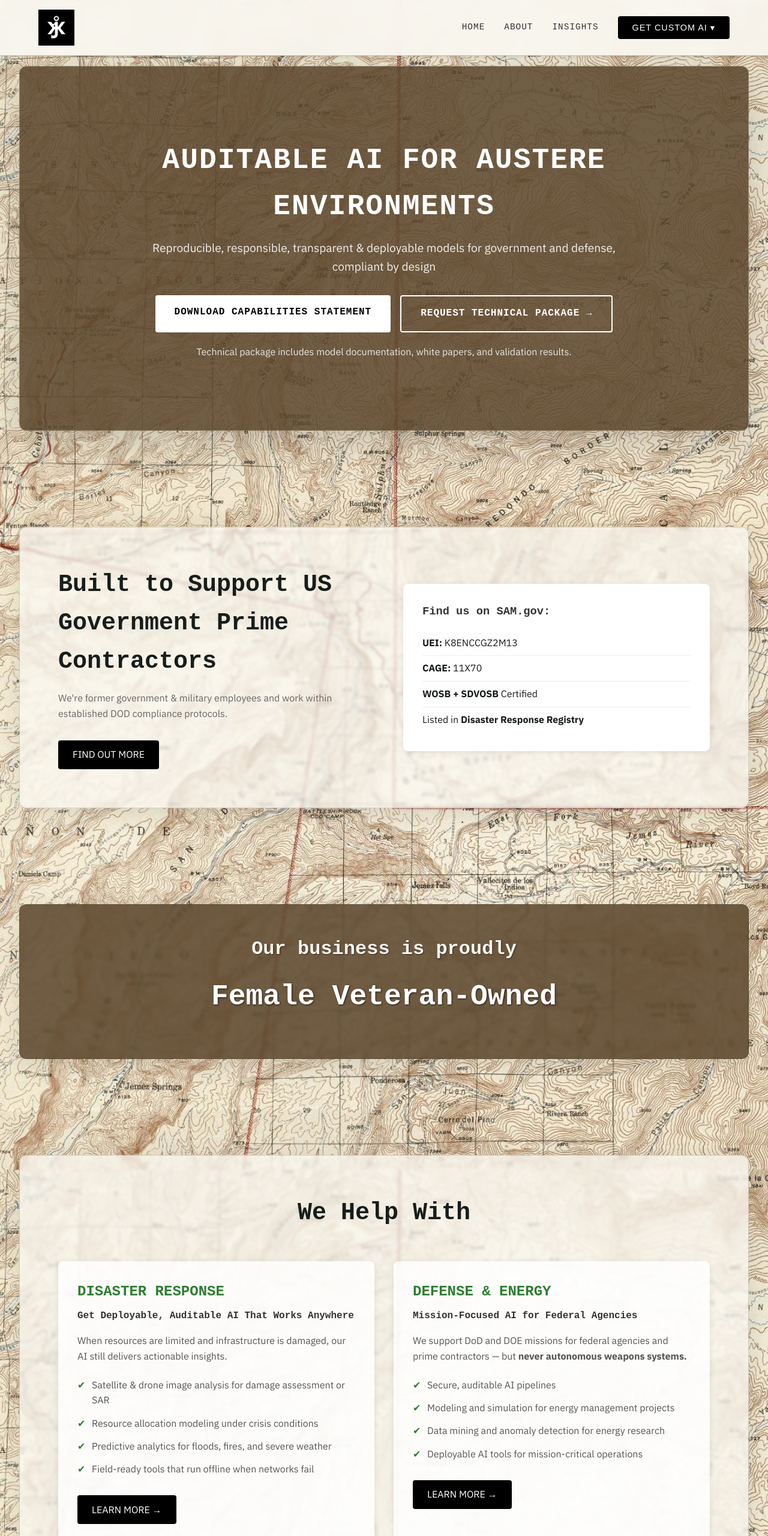
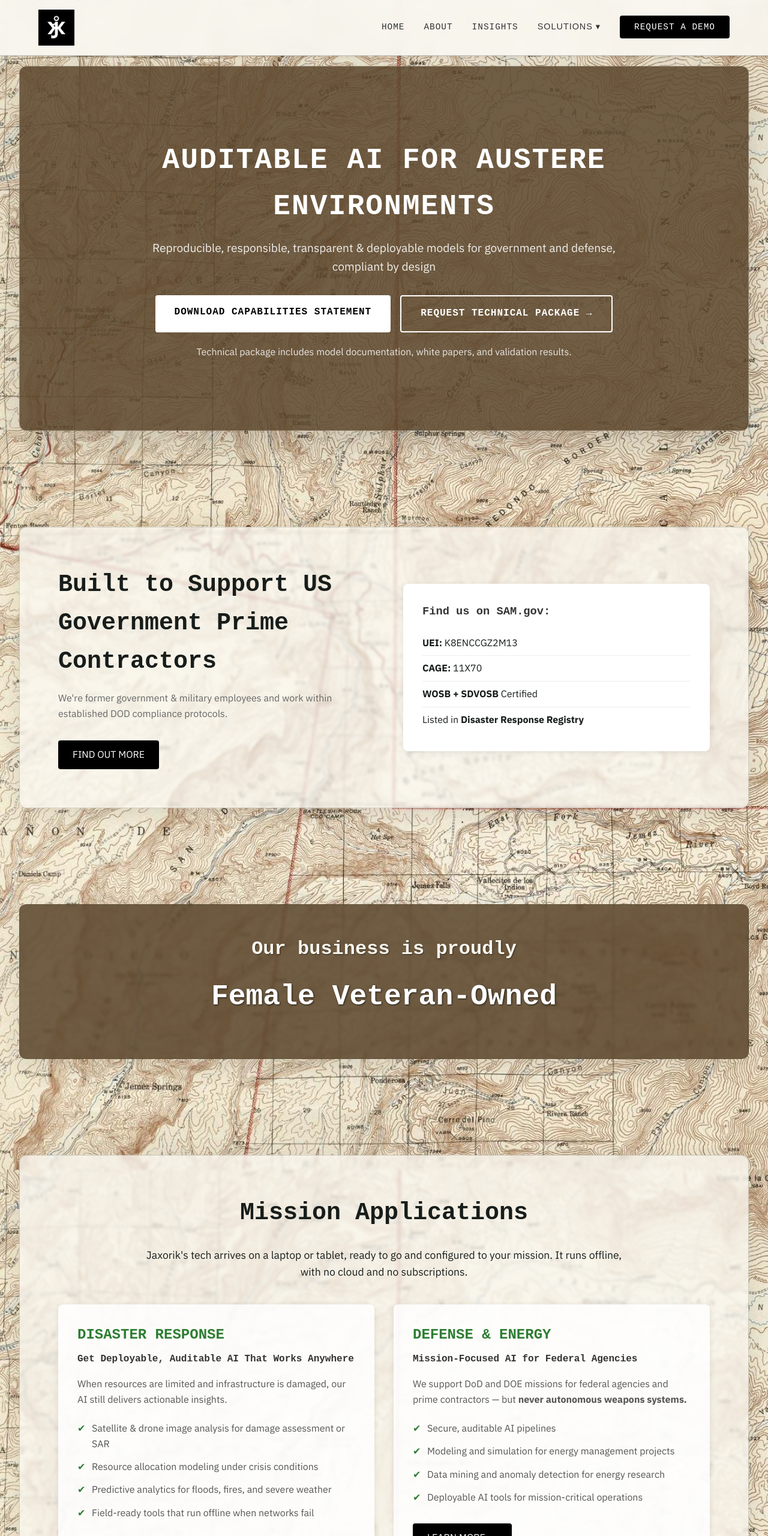
Before and after one commit to jaxorik/jaxorik.github.io, a plain HTML site: page index.html in a window 1280 px wide. Shown: the top 2560 px of the page at 60% size. Drawn offline with Linux system fonts and the light colour scheme.

Commit message:
Revise meta description and title for index.html
Updated meta tags and titles for improved SEO and clarity.

```diff
--- a/index.html
+++ b/index.html
@@ -3,14 +3,14 @@
 <head>
     <meta charset="UTF-8">
     <meta name="viewport" content="width=device-width, initial-scale=1.0">
-    <meta name="description" content="Jaxorik AI Research Group - Customized AI tools for disaster response, energy, and defense. Female Veteran-Owned Small Business specializing in reproducible, transparent, and deployable AI solutions.">
-    <title>Jaxorik AI Research Group - Reproducible, Responsible, Transparent & Deployable AI Models</title>
+    <meta name="description" content="Jaxorik AI Research Group - Field-ready AI for disaster response, energy, and defense, delivered on a laptop or tablet and configured to your mission. Female Veteran-Owned Small Business specializing in reproducible, transparent, and deployable AI solutions.">
+    <title>Jaxorik AI Research Group - Auditable AI for Austere Environments</title>
     <link rel="icon" type="image/png" href="favicon.png">
 
     <!-- Open Graph / social preview -->
     <meta property="og:type" content="website">
     <meta property="og:title" content="Jaxorik AI Research Group">
-    <meta property="og:description" content="Reproducible, responsible, transparent & deployable AI for disaster response, energy, and defense. Female Veteran-Owned Small Business.">
+    <meta property="og:description" content="Auditable AI for austere environments. Field-ready for disaster response, energy, and defense, configured to your mission. Female Veteran-Owned Small Business.">
     <meta property="og:image" content="https://jaxorik.com/Jaxorik%20logo%20black.png">
     <meta property="og:url" content="https://jaxorik.com/">
     <meta name="twitter:card" content="summary_large_image">
@@ -1010,6 +1010,7 @@
         .nm-map { width: 100%; height: auto; display: block; margin-bottom: 1rem; }
         @media (max-width: 768px) { .location-content { grid-template-columns: 1fr; } }
         section p.package-note { margin: 1.25rem auto 0; font-size: 1rem; opacity: .85; }
+        .services-section .section-lead { text-align: center; max-width: 800px; margin: -1.5rem auto 2.5rem; font-size: 1.1rem; }
         .map-411 {
             margin-top: 1rem;
             font-family: 'Courier New', Courier, monospace;
@@ -1027,6 +1028,11 @@
             .hero { width: calc(100% - 24px); margin: 94px auto 72px; min-height: 65vh; }
             .section, .location-section, .veteran-section, footer { width: calc(100% - 24px); margin: 0 auto 72px; border-radius: 9px; }
         }
+        .dropdown-toggle.as-link { background: none; color: #333 !important; padding: 0; font-weight: 500; }
+        .dropdown-toggle.as-link:hover { background: none; color: #2E7D32 !important; }
+        .nav-links a.nav-demo { background: #000; color: #fff !important; padding: .7rem 1.5rem; border-radius: 4px; transition: background .3s; }
+        .nav-links a.nav-demo:hover { background: #333; color: #fff !important; }
+        .dropdown-menu a { white-space: nowrap; }
     </style>
 </head>
 <body>
@@ -1039,12 +1045,13 @@
                 <li><a href="https://jaxorik.com/about.html">ABOUT</a></li>
                 <li><a href="https://raechipera.substack.com" target="_blank" rel="noopener noreferrer">INSIGHTS</a></li>
                 <li class="dropdown">
-                    <button class="dropdown-toggle" id="dropdown-toggle" aria-expanded="false" aria-haspopup="true">GET CUSTOM AI ▾</button>
+                    <button class="dropdown-toggle as-link" id="dropdown-toggle" aria-expanded="false" aria-haspopup="true">SOLUTIONS ▾</button>
                     <div class="dropdown-menu" id="dropdown-menu">
                         <a href="https://jaxorik.com/government.html">DEFENSE & ENERGY</a>
                         <a href="https://jaxorik.com/disasters.html">DISASTER RESPONSE</a>
                     </div>
                 </li>
+                <li><a href="#contact" class="nav-demo">REQUEST A DEMO</a></li>
             </ul>
             <button class="hamburger" id="hamburger" aria-label="Open navigation menu">
                 <span></span>
@@ -1063,6 +1070,7 @@
             <a href="https://jaxorik.com/government.html">DEFENSE & ENERGY</a>
             <a href="https://jaxorik.com/disasters.html">DISASTER RESPONSE</a>
         </div>
+        <a href="#contact">REQUEST A DEMO</a>
     </div>
 
     <!-- Hero Section -->
@@ -1106,7 +1114,8 @@
 
     <!-- Services Section -->
     <section class="section services-section">
-        <h2>We Help With</h2>
+        <h2>Mission Applications</h2>
+        <p class="section-lead">Jaxorik's tech arrives on a laptop or tablet, ready to go and configured to your mission. It runs offline, with no cloud and no subscriptions.</p>
         <div class="services-grid">
             <div class="service-card">
                 <h3>DISASTER RESPONSE</h3>
@@ -1186,6 +1195,10 @@
             </div>
             <div class="distance-grid">
                 <div class="distance-item">
+                    <h4>University of New Mexico</h4>
+                    <div class="distance-time">20 minutes • 11 miles</div>
+                </div>
+                <div class="distance-item">
                     <h4>Sandia National Labs</h4>
                     <div class="distance-time">20 minutes • 15 miles</div>
                 </div>
@@ -1194,16 +1207,12 @@
                     <div class="distance-time">20 minutes • 16 miles</div>
                 </div>
                 <div class="distance-item">
-                    <h4>University of New Mexico</h4>
-                    <div class="distance-time">20 minutes • 11 miles</div>
+                    <h4>New Mexico Tech</h4>
+                    <div class="distance-time">80 minutes • 80 miles</div>
                 </div>
                 <div class="distance-item">
                     <h4>Los Alamos National Lab</h4>
                     <div class="distance-time">90 minutes • 90 miles</div>
-                </div>
-                <div class="distance-item">
-                    <h4>New Mexico Tech</h4>
-                    <div class="distance-time">80 minutes • 80 miles</div>
                 </div>
             </div>
         </div>
@@ -1255,8 +1264,8 @@
     <section class="section contact-section" id="contact">
         <div class="contact-content">
             <div class="contact-form">
-                <h2>Get In Touch</h2>
-                <p class="form-intro">Currently booking new engagements for Q1 2027 — reach out now to get on the calendar. We'll get back to you within 2 business days.</p>
+                <h2>Request a Demo</h2>
+                <p class="form-intro">Now scheduling Q1 2027 demos and pilot deployments — reach out to get on the calendar. We'll get back to you within 2 business days.</p>
                 <form id="contact-form" action="https://formspree.io/f/xrpgyvve" method="POST">
                     <div class="hp-field" aria-hidden="true">
                         <label for="_gotcha">Leave this field empty</label>
```
